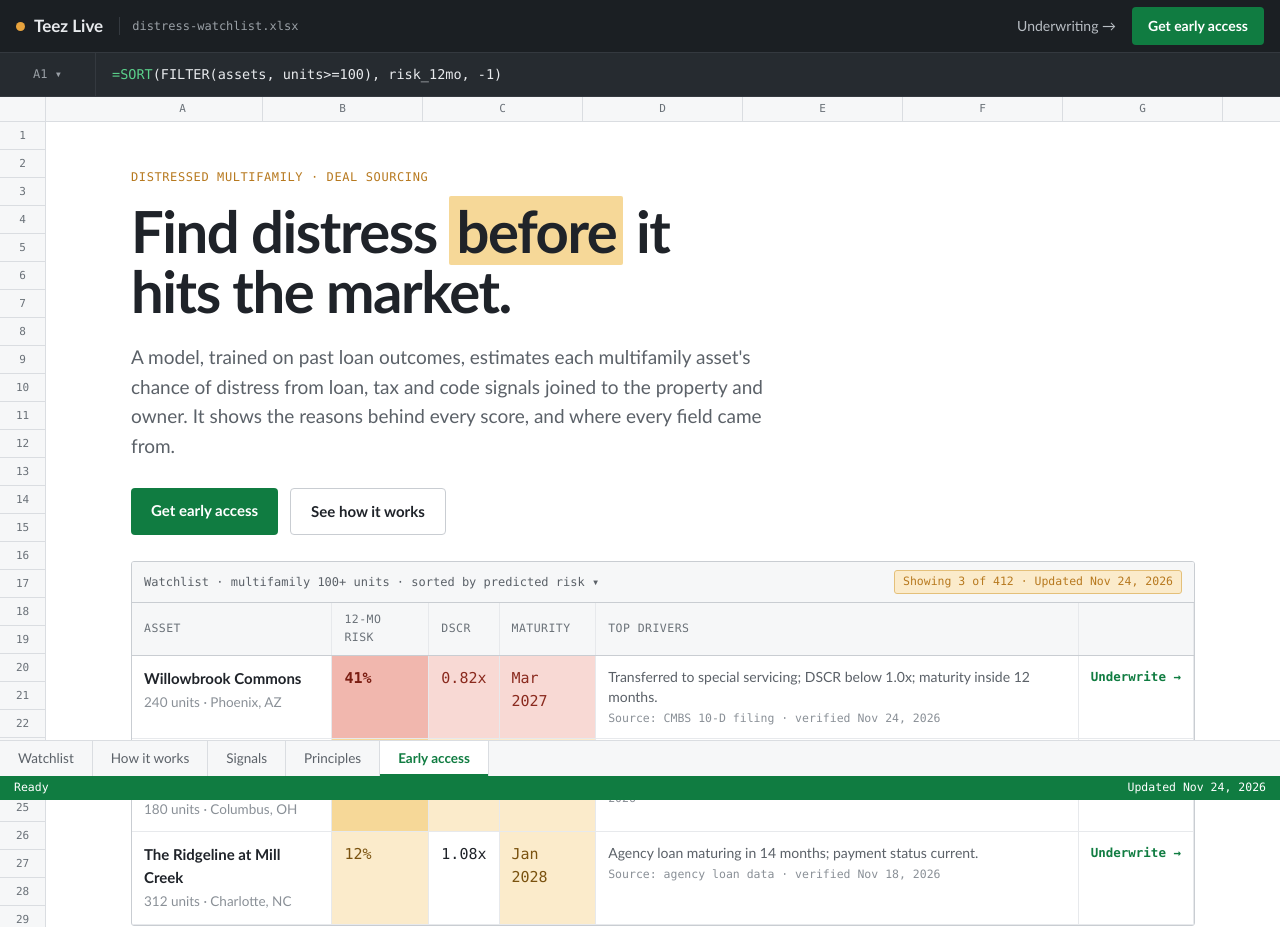
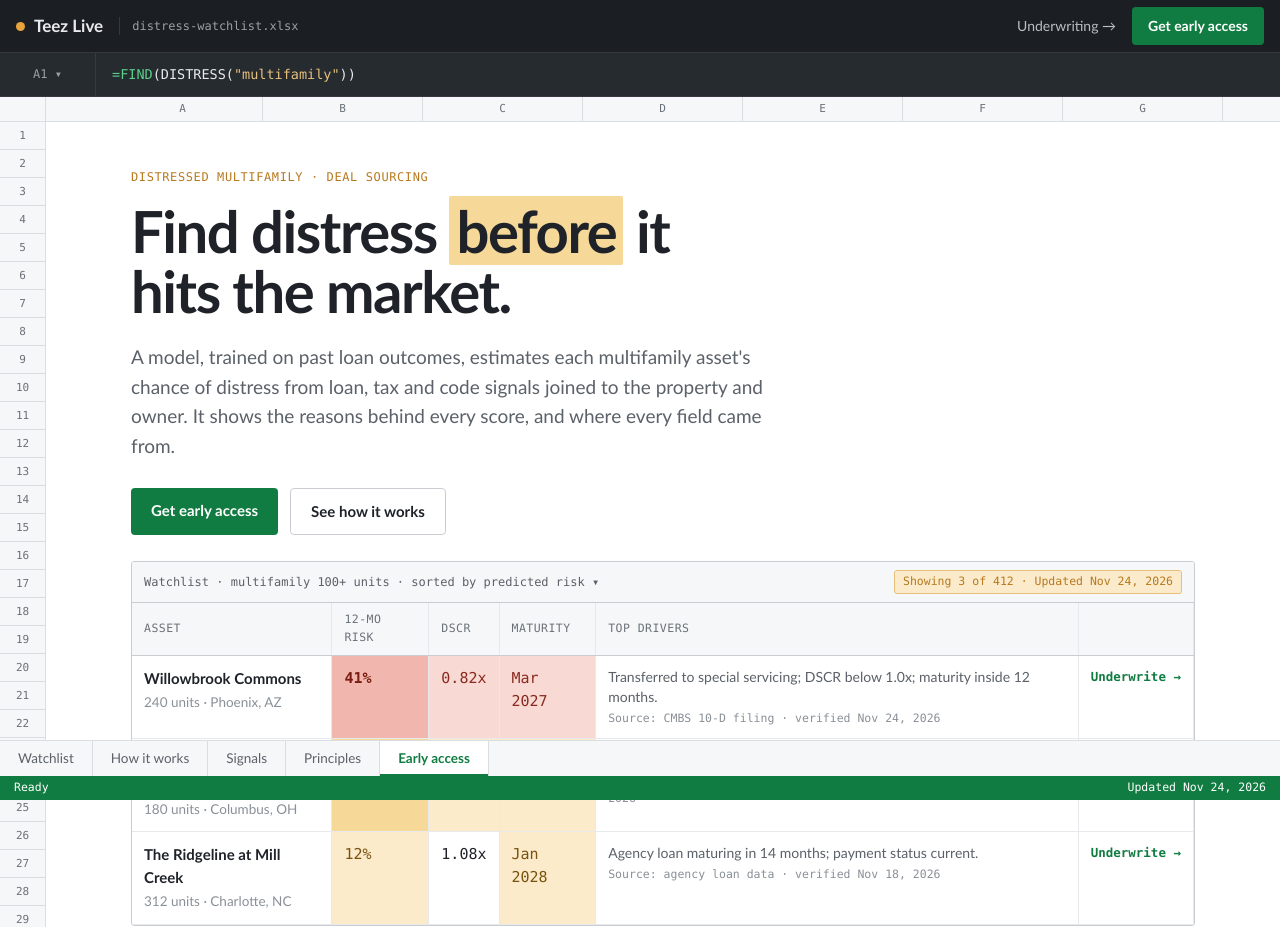
Before and after one commit to Shaggyshak/teez-live, a plain HTML site: page draft-spreadsheet.html in a window 1280 px wide. Shown: the top 927 px of the page. Drawn offline with Linux system fonts and the light colour scheme.

Commit message:
Draft: simplify formula bar to FIND(DISTRESS(...))
Co-Authored-By: Claude Sonnet 5.5 <noreply@anthropic.com>

```diff
--- a/draft-spreadsheet.html
+++ b/draft-spreadsheet.html
@@ -239,7 +239,7 @@ footer a{text-decoration:underline;text-underline-offset:3px;color:var(--ink-2)}
 <script>
 (function () {
   // formula bar typing
-  var text = 'SORT(FILTER(assets, units>=100), risk_12mo, -1)', el = document.getElementById('fx'), i = 0;
+  var text = 'FIND(DISTRESS("multifamily"))', el = document.getElementById('fx'), i = 0;
   function render(s){ el.innerHTML = s.replace(/"([^"]*)"?/, '<span class="str">$&</span>').replace(/^(\w+)/, '<span class="fn">$1</span>'); }
   if (matchMedia('(prefers-reduced-motion:reduce)').matches) render(text);
   else (function tick(){ render(text.slice(0, i)); if (i++ < text.length) setTimeout(tick, 55); })();
```
